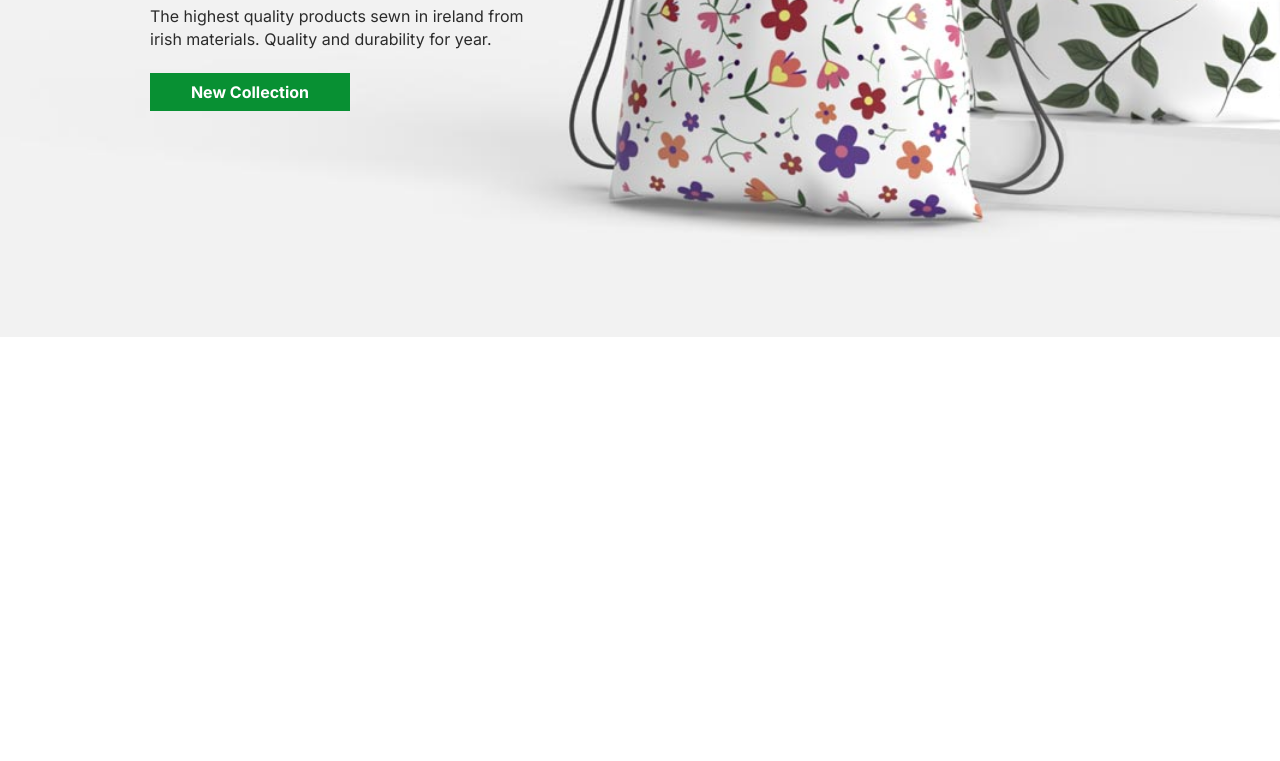
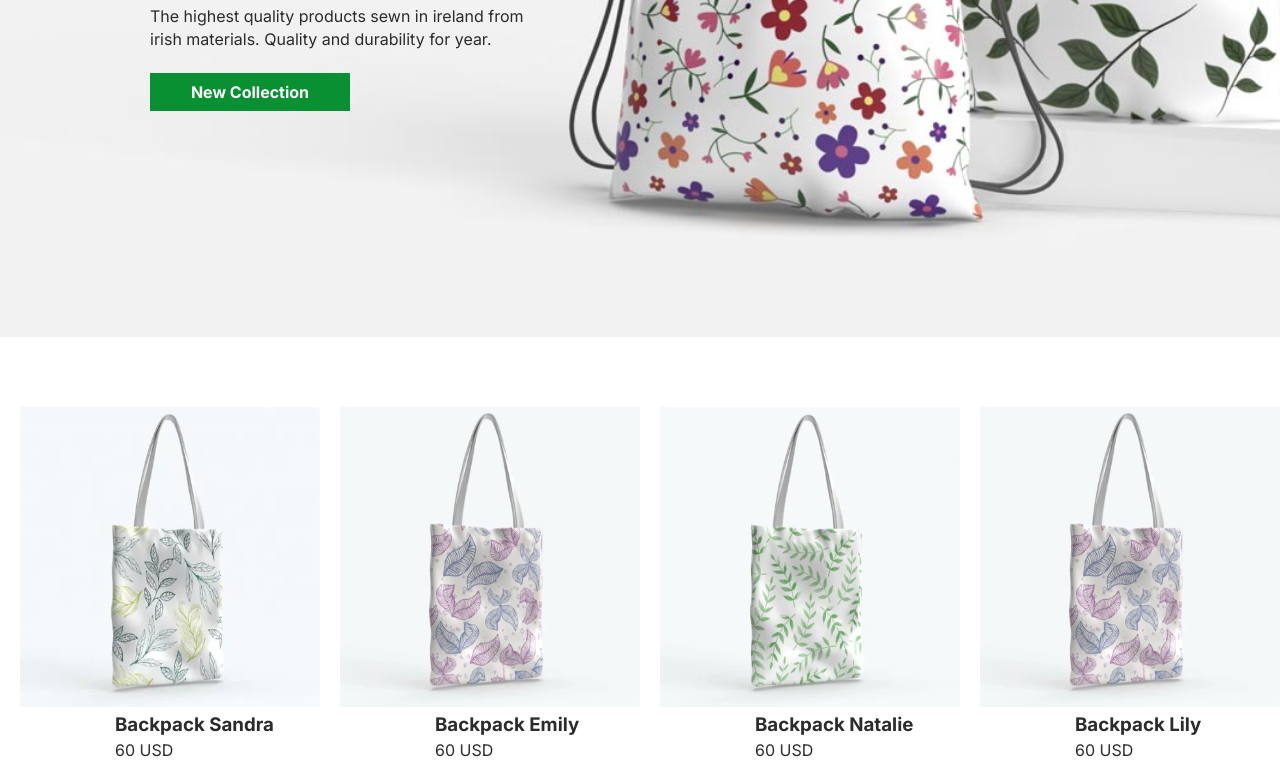
Before and after one commit to DudaPoiano/projeto-bolsas, a plain HTML site: page index.html in a window 1280 px wide. Shown: the part 440-1201 px from the top of the page. Before the commit the page ends 800 px from the top, so only its background shows below. Drawn offline with Linux system fonts and the light colour scheme.

Commit message:
fileira 1

```diff
--- a/index.html
+++ b/index.html
@@ -34,7 +34,28 @@
       <h4> New Collection</h4>
     </div>
   </div>
-
+<div class="bolsas">
+  <div class="bolsa 1">
+    <img src="imagens/bolsas/5.webp" alt="">
+    <h3>Backpack Sandra</h3>
+    <p>60 USD</p>
+  </div>
+  <div class="bolsa 2">
+    <img src="imagens/bolsas/6.webp" alt="">
+    <h3>Backpack Emily </h3>
+    <p>60 USD</p>
+  </div>
+  <div class="bolsa 3">
+    <img src="imagens/bolsas/7.webp" alt="">
+    <h3>Backpack Natalie</h3>
+    <p>60 USD</p>
+  </div>
+  <div class="bolsa 4">
+    <img src="imagens/bolsas/8.webp" alt="">
+    <h3>Backpack Lily </h3>
+    <p>60 USD</p>
+  </div>
+</div>
 
 </body>
 
--- a/style.css
+++ b/style.css
@@ -82,5 +82,22 @@ header img {
   h4 {
     color: white;
   }
+}
+.bolsas{
+display: flex;
+justify-content: space-evenly;
+margin-top: 50px;
 
-}
+    img {
+        width: 300px;
+        height: 300px;
+        margin-left: 20px;
+        margin-top: 20px;
+    }
+    h3{
+      margin-left: 115px;
+    }
+    p{
+      margin-left: 115px;
+    }
+  }
```
